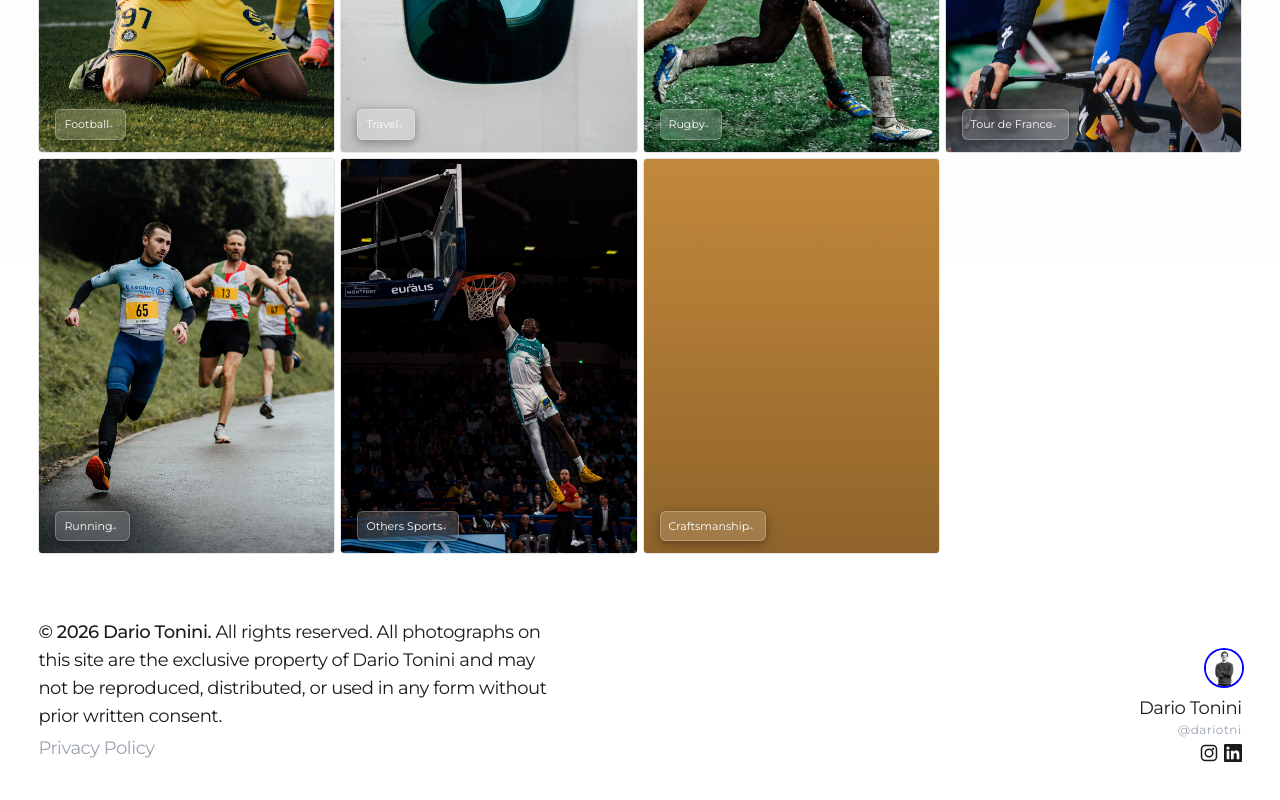
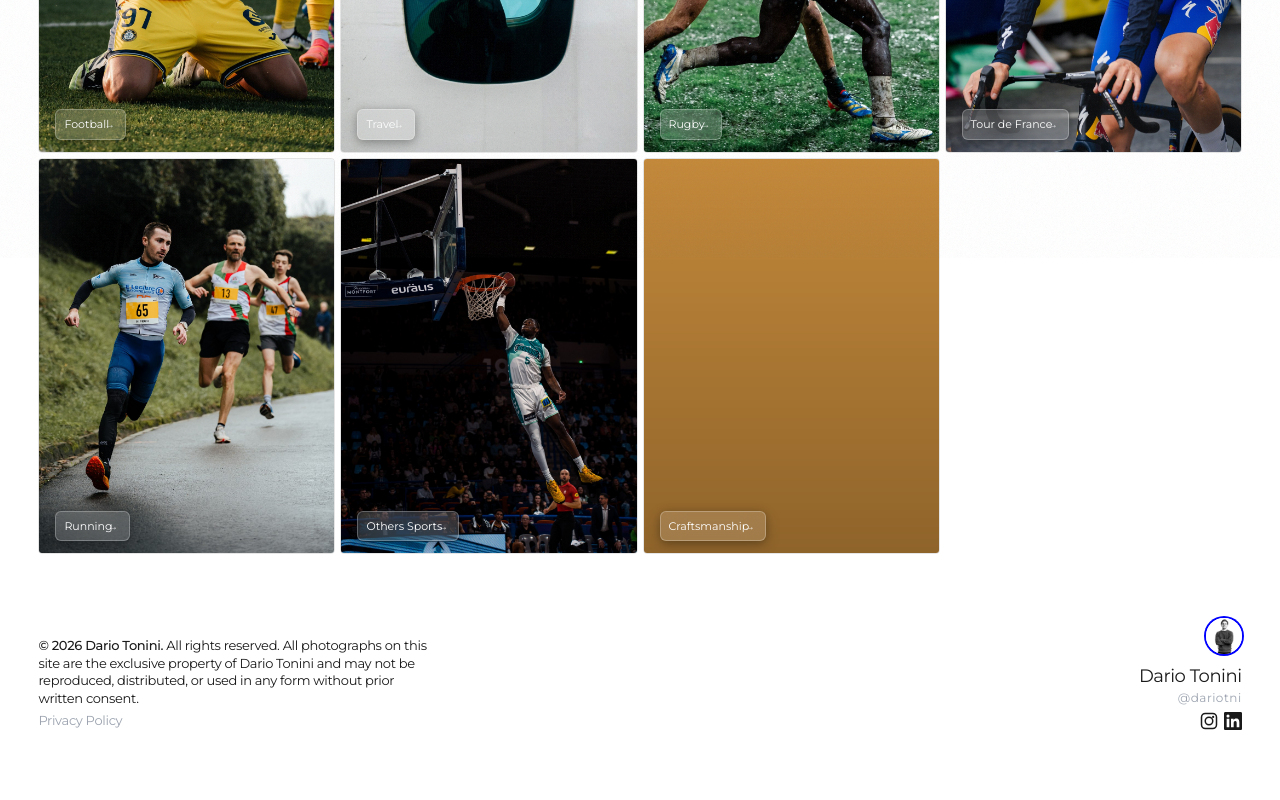
Before and after one commit to DarioClaude/Portfolio, a Next.js app: page /work in a window 1280 px wide. Shown: the part 542-1342 px from the top of the page. After the commit the page ends 1310 px from the top, so only its background shows below. Built offline with nearby package versions, Linux system fonts and the light colour scheme.

Commit message:
Work copyright: smaller desktop text to align with PDP block height
https://claude.ai/code/session_01A2tq7Dr5dg2U2E8bzqdWAz

```diff
--- a/src/components/WorkCopyright.tsx
+++ b/src/components/WorkCopyright.tsx
@@ -9,18 +9,18 @@ export default function WorkCopyright() {
 
   return (
     <motion.div
-      className="flex flex-col items-start max-w-[200px] md:max-w-[520px]"
+      className="flex flex-col items-start justify-between max-w-[200px] md:max-w-[400px]"
       initial={{ opacity: 0, y: 30 }}
       animate={{ opacity: 1, y: 0 }}
       transition={{ duration: 0.8, delay: 0.3 }}
     >
-      <p className="text-[11px] md:text-lg leading-snug tracking-tight text-[#1A1A1A]">
+      <p className="text-[11px] md:text-[13px] leading-snug tracking-tight text-[#1A1A1A]">
         <span className="font-medium">© 2026 Dario Tonini.</span>{" "}
         <span className="font-normal">{t("work.copyright")}</span>
       </p>
       <Link
         href="/privacy"
-        className="text-[11px] md:text-lg font-normal leading-snug tracking-tight text-[#9CA3AF] mt-1 hover:text-[#1A1A1A] transition-colors"
+        className="text-[11px] md:text-[13px] font-normal leading-snug tracking-tight text-[#9CA3AF] mt-1 hover:text-[#1A1A1A] transition-colors"
         data-cursor-hover
       >
         {t("work.privacy")}
```
